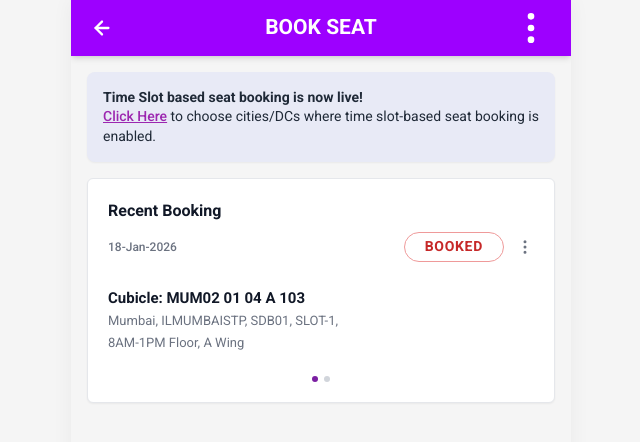
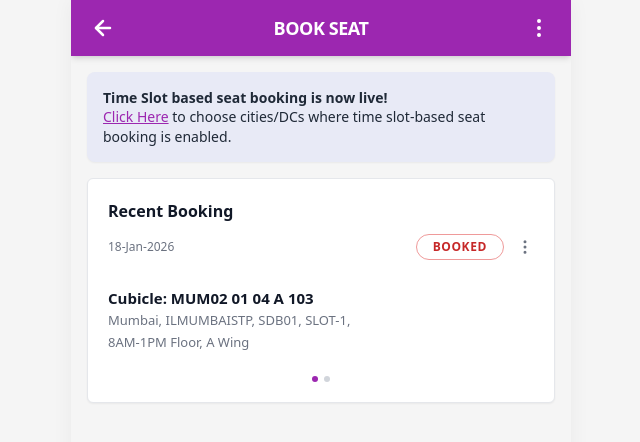
Before and after one commit to sujeet98pawar/nw, a React (Vite) app: page / in a window 1280 px wide. Both pictures are taken after a click on the button "BOOK SEAT". Shown: the top 442 px of the page, without its empty margins (319-959 px from the left). Built offline with nearby package versions, Linux system fonts and the light colour scheme.

Commit message:
feat: Standardize theme colors and fonts
Updates theme colors and font families across the application to a more consistent and accessible palette. This includes adjusting the primary brand color, background, and link text to a unified hex code, and standardizing font usage to Roboto.

```diff
--- a/components/BookingConfirmation.tsx
+++ b/components/BookingConfirmation.tsx
@@ -45,19 +45,19 @@ const BookingConfirmation: React.FC<BookingConfirmationProps> = ({ booking, onBa
   };
 
   return (
-    <div className="flex flex-col h-screen overflow-hidden bg-['rgb(110,30,150)'] relative font-Robeto">
-      {/* App Bar / Header */}
+    <div className="flex flex-col h-screen overflow-hidden bg-[#f5f5f5] relative font-sans">
+      {/* App Bar / Header - Matches snippet precisely */}
       <header className="relative flex items-center justify-between px-4 h-14 text-white shadow-md z-10 bg-custom-purple">
         <button onClick={onBack} className="p-1 active:opacity-60 transition-opacity z-20">
-          <ArrowLeft size={22} strokeWidth={2.5} />
+          <ArrowLeft size={24} strokeWidth={2.5} />
         </button>
 
-        <h1 className="absolute inset-0 flex items-center justify-center text-[21px] font-bold tracking-normal pointer-events-none uppercase">
+        <h1 className="absolute inset-0 flex items-center justify-center text-[18px] font-bold tracking-tight pointer-events-none uppercase">
           BOOK SEAT
         </h1>
 
         <button className="p-1 z-20">
-          <MoreVertical size={40} />
+          <MoreVertical size={24} />
         </button>
       </header>
 
@@ -66,7 +66,7 @@ const BookingConfirmation: React.FC<BookingConfirmationProps> = ({ booking, onBa
 
         {/* Banner Alert */}
         <div className="w-full rounded-lg p-4 mb-4 shadow-sm" style={{ backgroundColor: COLORS.bannerBg }}>
-          <p className="text-gray-800 text-[14px] leading-snug font-normal">
+          <p className="text-gray-800 text-[14px] font-normal leading-snug">
             <span className="font-bold">Time Slot based seat booking is now live!</span>
             <br />
             <span
@@ -94,9 +94,9 @@ const BookingConfirmation: React.FC<BookingConfirmationProps> = ({ booking, onBa
             </span>
 
             <div className="flex items-center gap-3">
-              {/* BOOKED Badge - Fixed centering */}
+              {/* BOOKED Badge - Center text precisely within its border container */}
               <div
-                className="flex items-center justify-center px-5 h-[30px] rounded-full text-[14px] font-bold border tracking-wider whitespace-nowrap"
+                className="flex items-center justify-center px-4 h-[26px] rounded-full text-[12px] font-bold border tracking-wider whitespace-nowrap leading-none"
                 style={{
                   color: COLORS.badgeText,
                   borderColor: COLORS.badgeBorder,
--- a/constants.tsx
+++ b/constants.tsx
@@ -1,10 +1,10 @@
 
 export const COLORS = {
-  primary: 'rgb(123,31,162)', // Brand purple from user image
+  primary: '#9c27b0', // Exact brand purple from image
   background: '#f5f5f5',
   badgeText: '#C62828', // Standard Red
   badgeBorder: '#EF9A9A', // Lighter red for border
-  linkText: '#9C27B0', // Matching brand purple
+  linkText: '#9c27b0', // Matching brand purple
   bannerBg: '#E8EAF6'  // Light Lavender tint
 };
 
--- a/index.html
+++ b/index.html
@@ -3,7 +3,7 @@
 <head>
     <meta charset="UTF-8">
     <meta name="viewport" content="width=device-width, initial-scale=1.0, maximum-scale=1.0, user-scalable=no">
-    <meta name="theme-color" content="#9C27B0">
+    <meta name="theme-color" content="#9c27b0">
     <meta name="color-scheme" content="light">
     <title>Seat Booking Application</title>
     <script src="https://cdn.tailwindcss.com"></script>
@@ -26,7 +26,7 @@
             box-shadow: 0 0 20px rgba(0,0,0,0.05);
         }
         .bg-custom-purple {
-            background-color: #9D00FF !important;
+            background-color: #9c27b0 !important;
         }
     </style>
 <script type="importmap">
```
